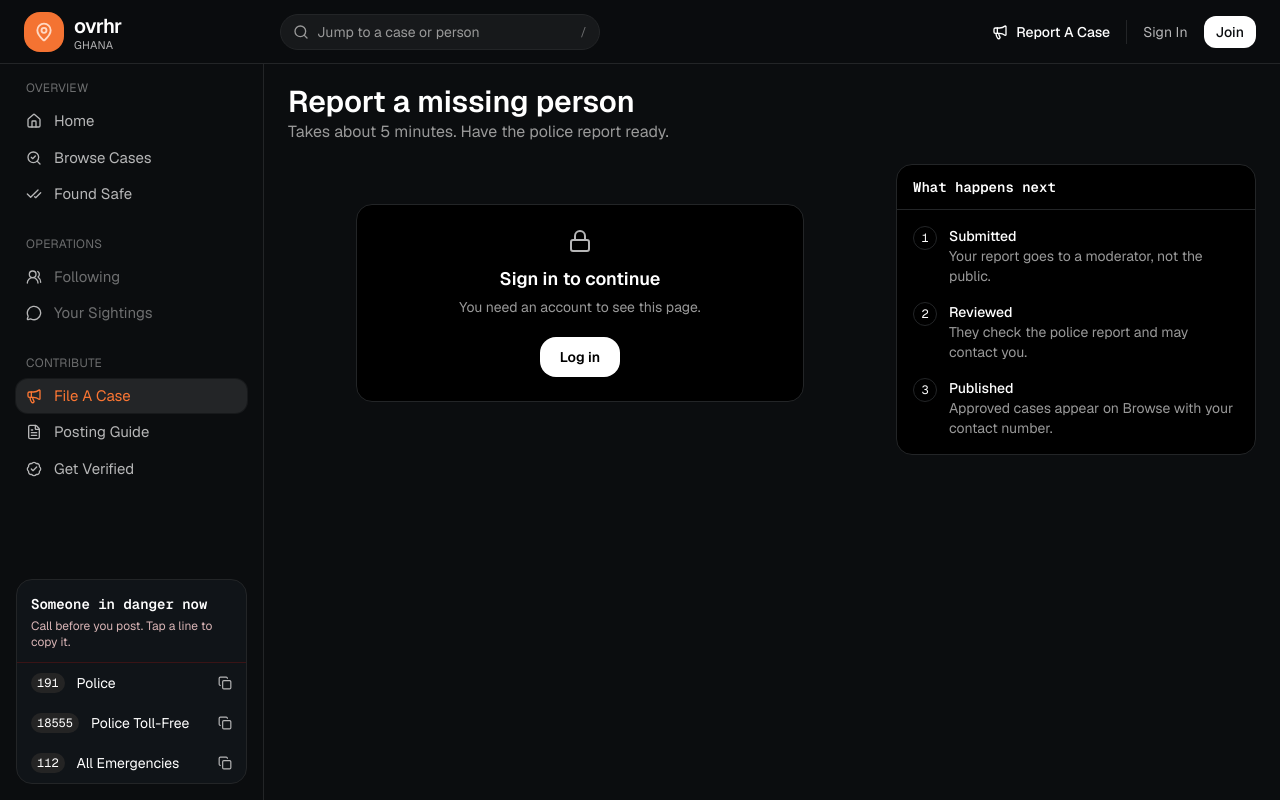
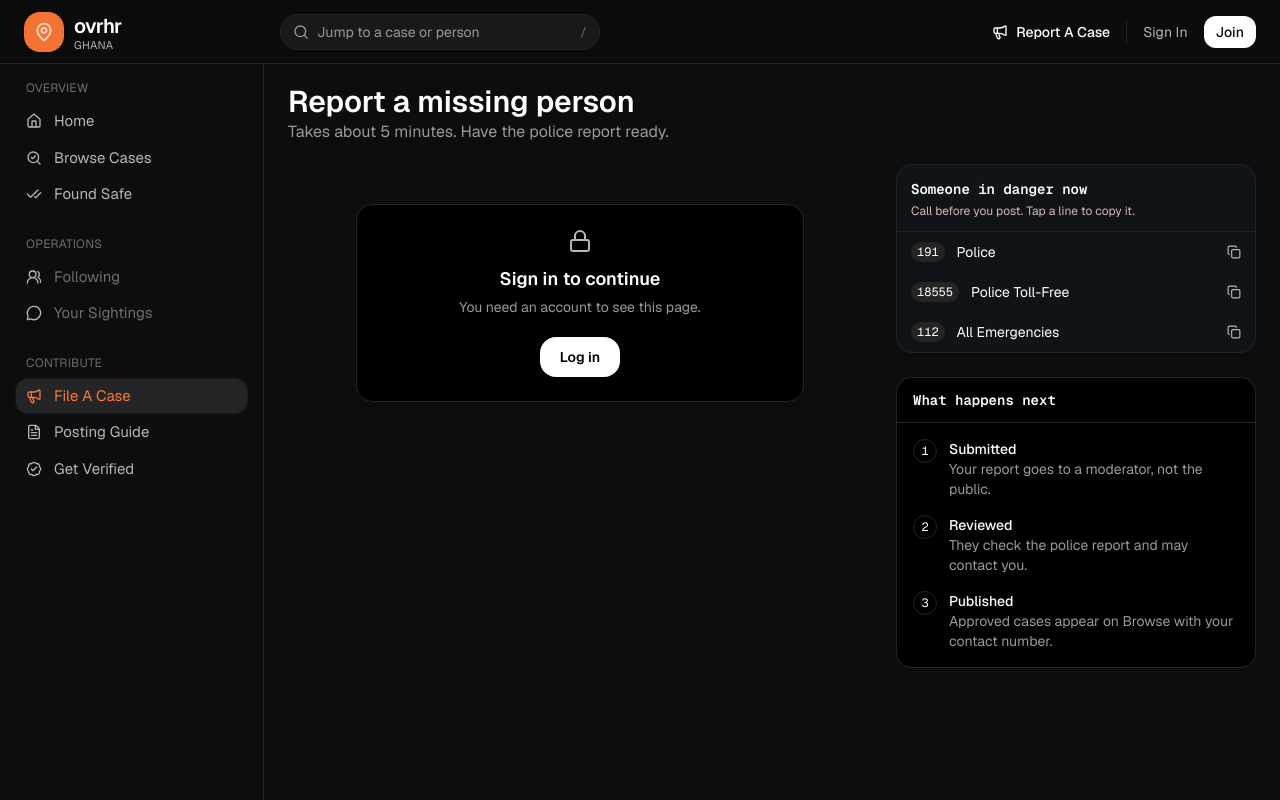
Before and after one commit to Soul-Dealers/crowdtrace-backend, a Next.js app in the folder apps/web/: page /report in a window 1280 px wide. Built offline with nearby package versions, Linux system fonts and the light colour scheme; no server answers; what openapi-fetch would draw is missing.

Commit message:
style(web): move emergency numbers from the sidebar to the report page

```diff
--- a/apps/web/src/app/report/page.tsx
+++ b/apps/web/src/app/report/page.tsx
@@ -6,6 +6,7 @@ import { Field, FormMessage, NativeSelect, formValues } from '@/components/app/f
 import { RequireAuth } from '@/components/app/require-auth';
 import { Button } from '@/components/ui/button';
 import { WithRail } from '@/components/ct/app-shell';
+import { EmergencyCard } from '@/components/ct/emergency-card';
 import { Panel } from '@/components/ct/panel';
 import { Label } from '@/components/ui/label';
 import { Textarea } from '@/components/ui/textarea';
@@ -251,7 +252,8 @@ export default function ReportPage() {
         </p>
       </header>
       <WithRail
-        rail={
+        rail={<>
+          <EmergencyCard />
           <Panel title="What happens next" mono bodyClassName="p-4">
             <ol className="space-y-4">
               {NEXT_STEPS.map(([label, text], i) => (
@@ -267,7 +269,7 @@ export default function ReportPage() {
               ))}
             </ol>
           </Panel>
-        }
+        </>}
       >
         <RequireAuth>
           <ReportForm />
--- a/apps/web/src/components/ct/app-shell.tsx
+++ b/apps/web/src/components/ct/app-shell.tsx
@@ -4,20 +4,18 @@ import Link from 'next/link';
 import { Plus, X } from 'lucide-react';
 import { Suspense, useEffect, useState } from 'react';
 import { usePathname } from 'next/navigation';
-import { EmergencyCard } from './emergency-card';
 import { SideNav } from './side-nav';
 import { TopBar } from './top-bar';
 
-/** Top bar, left navigation with the emergency card, and the page. Below lg the nav moves into a drawer. */
+/** Top bar, left navigation and the page. Below lg the nav moves into a drawer. */
 export function AppShell({ children }: { children: React.ReactNode }) {
   const [open, setOpen] = useState(false);
   const pathname = usePathname();
   useEffect(() => setOpen(false), [pathname]);
 
   const sidebar = (
-    <div className="flex h-full flex-col justify-between gap-6 p-4">
+    <div className="p-4">
       <Suspense><SideNav onNavigate={() => setOpen(false)} /></Suspense>
-      <EmergencyCard />
     </div>
   );
 
```
